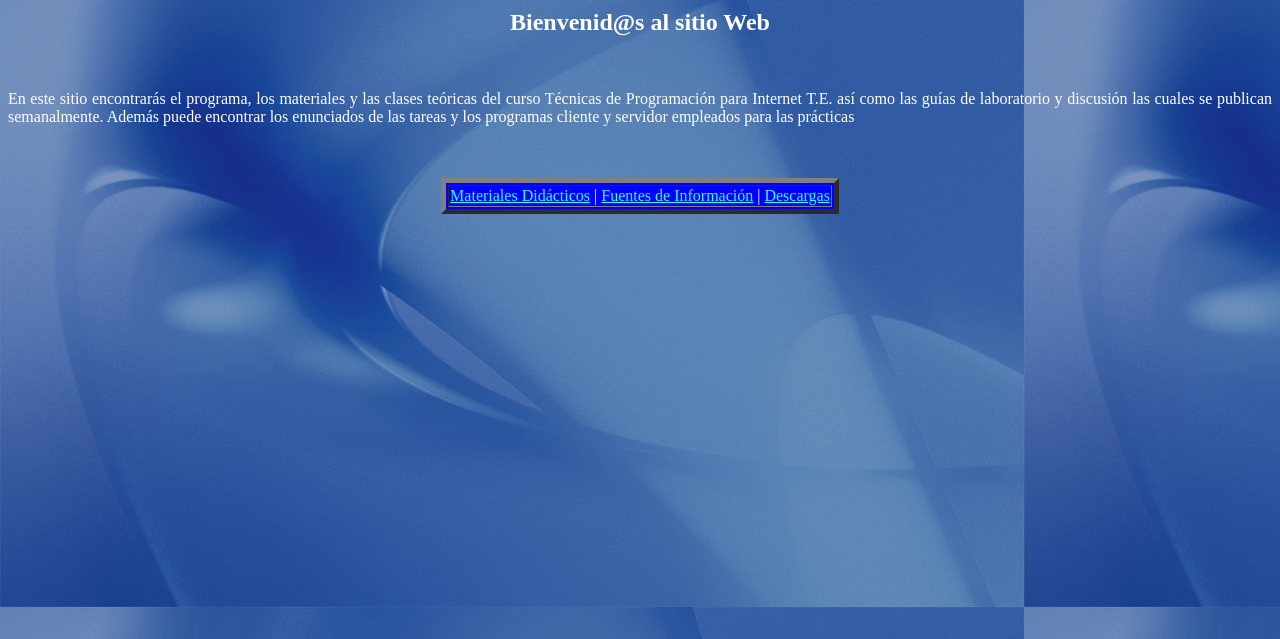
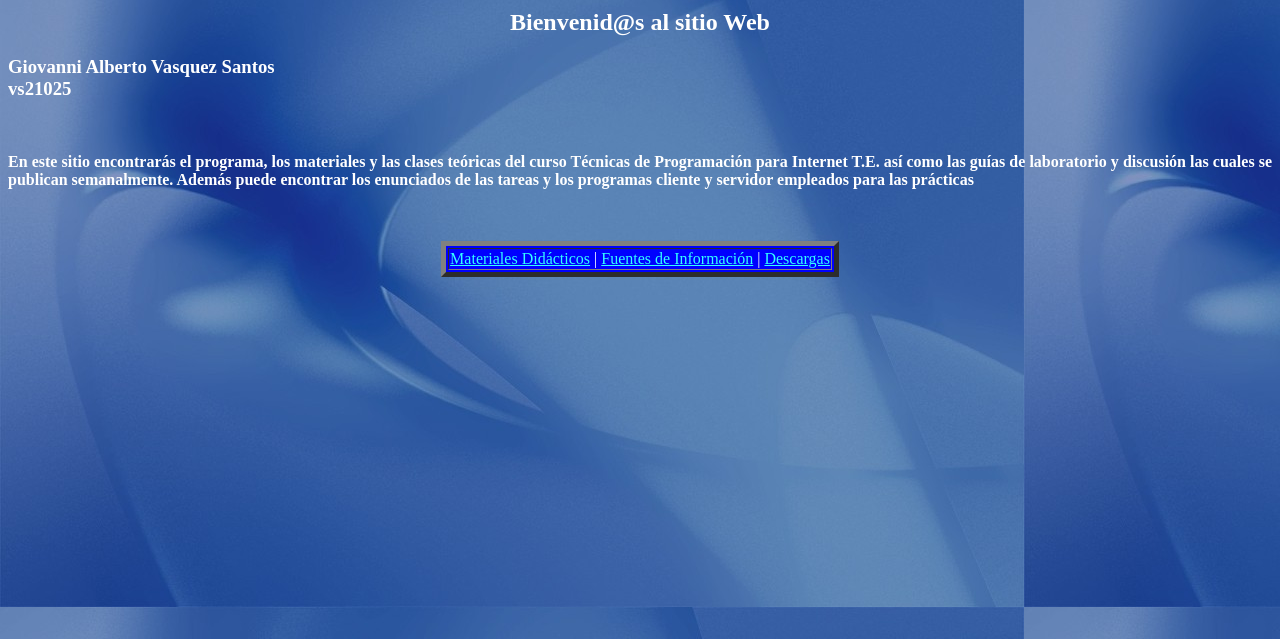
Before and after one commit to GiovaniVs/Guia21c, a plain HTML site: page index.html in a window 1280 px wide. Shown: the part 161-800 px from the top of the page. Drawn offline with Linux system fonts and the light colour scheme.

Commit message:
Update index.html

```diff
--- a/index.html
+++ b/index.html
@@ -30,6 +30,7 @@
 <BR>
 <H2 align="CENTER">
    Bienvenid@s al sitio Web
+   <H3>Giovanni Alberto Vasquez Santos <BR><B>vs21025</H3>
 </H2>
 <BR>
 <P ALIGN="JUSTIFY">
```
